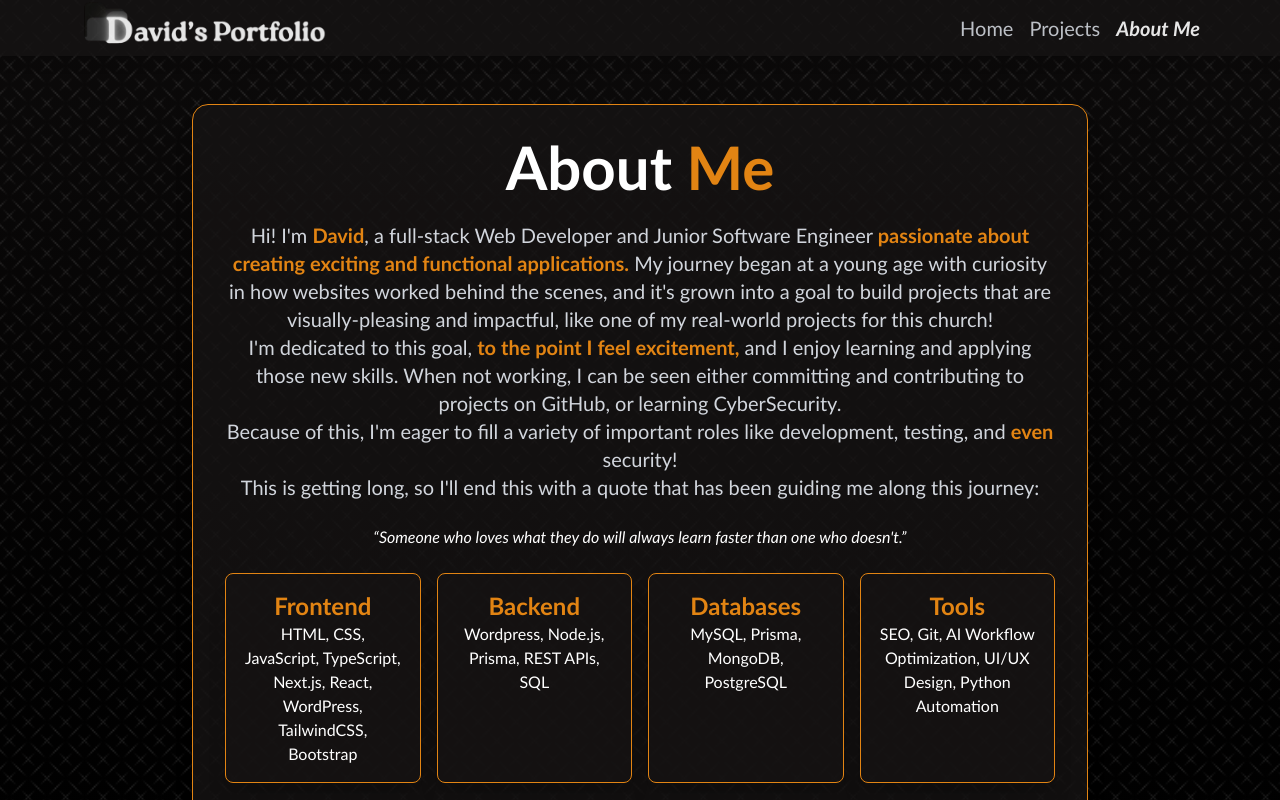
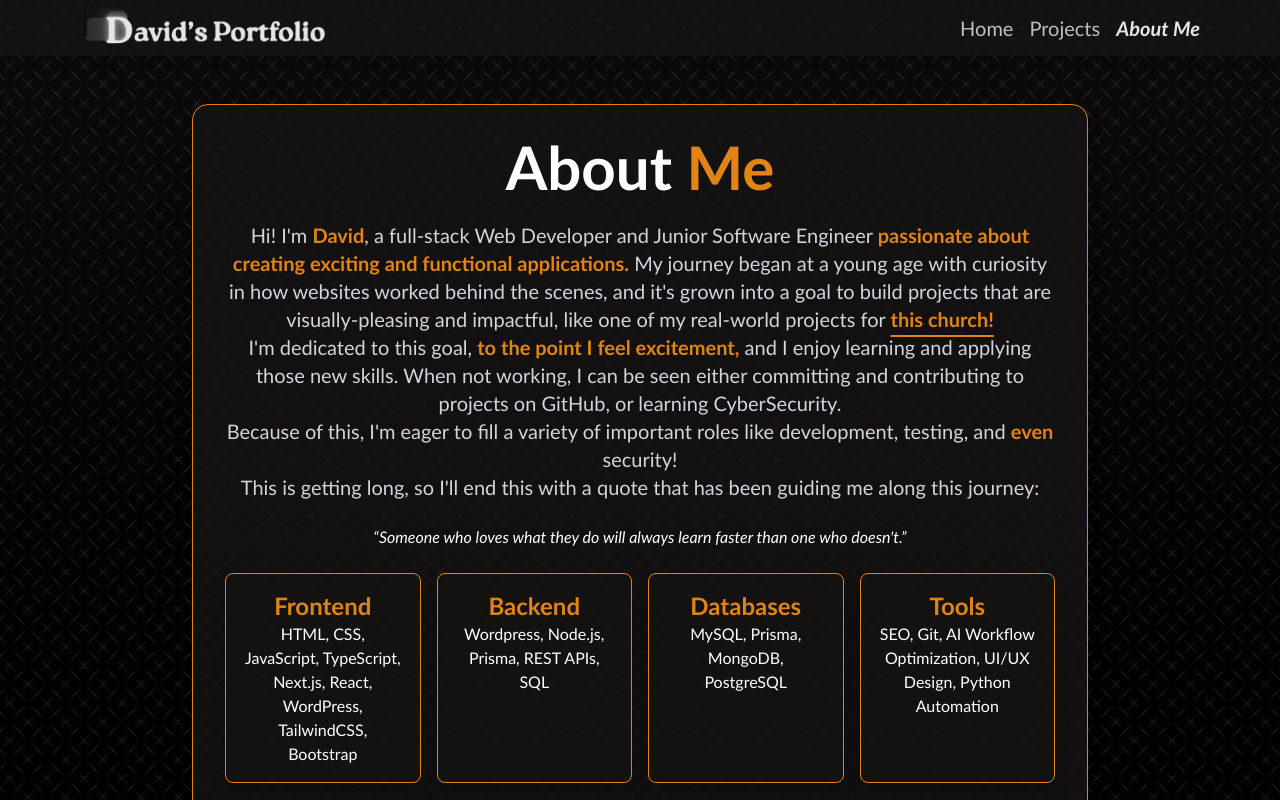
Before and after one commit to Dcai1/Portfolio, a Next.js app: page /about in a window 1280 px wide. Shown: the top 800 px of the page. Built offline with nearby package versions, Linux system fonts and the light colour scheme.

Commit message:
Replaced Link component with AnimatedLink in AboutPage for improved maintainability

```diff
--- a/src/app/about/AboutPage.tsx
+++ b/src/app/about/AboutPage.tsx
@@ -1,8 +1,7 @@
 "use client";
 
 import { motion } from "framer-motion";
-import Link from "next/link";
-import { Highlight } from "../../../components/textmotion";
+import { AnimatedLink, Highlight } from "../../../components/textmotion";
 
 export default function AboutPage() {
   return (
@@ -41,14 +40,10 @@ export default function AboutPage() {
           behind the scenes, and it&apos;s grown into a goal to build projects
           that are visually-pleasing and impactful, like one of my real-world
           projects for{" "}
-          <Link
+          <AnimatedLink
             href="https://thefoundationontherockrevival.org/"
-            target="_blank"
-            rel="noopener noreferrer"
-            className="hover:underline hover:scale-105 transition"
-          >
-            this church!
-          </Link>
+            text="this church!"
+          />
           <br />
           I&apos;m dedicated to this goal,{" "}
           <Highlight
```
